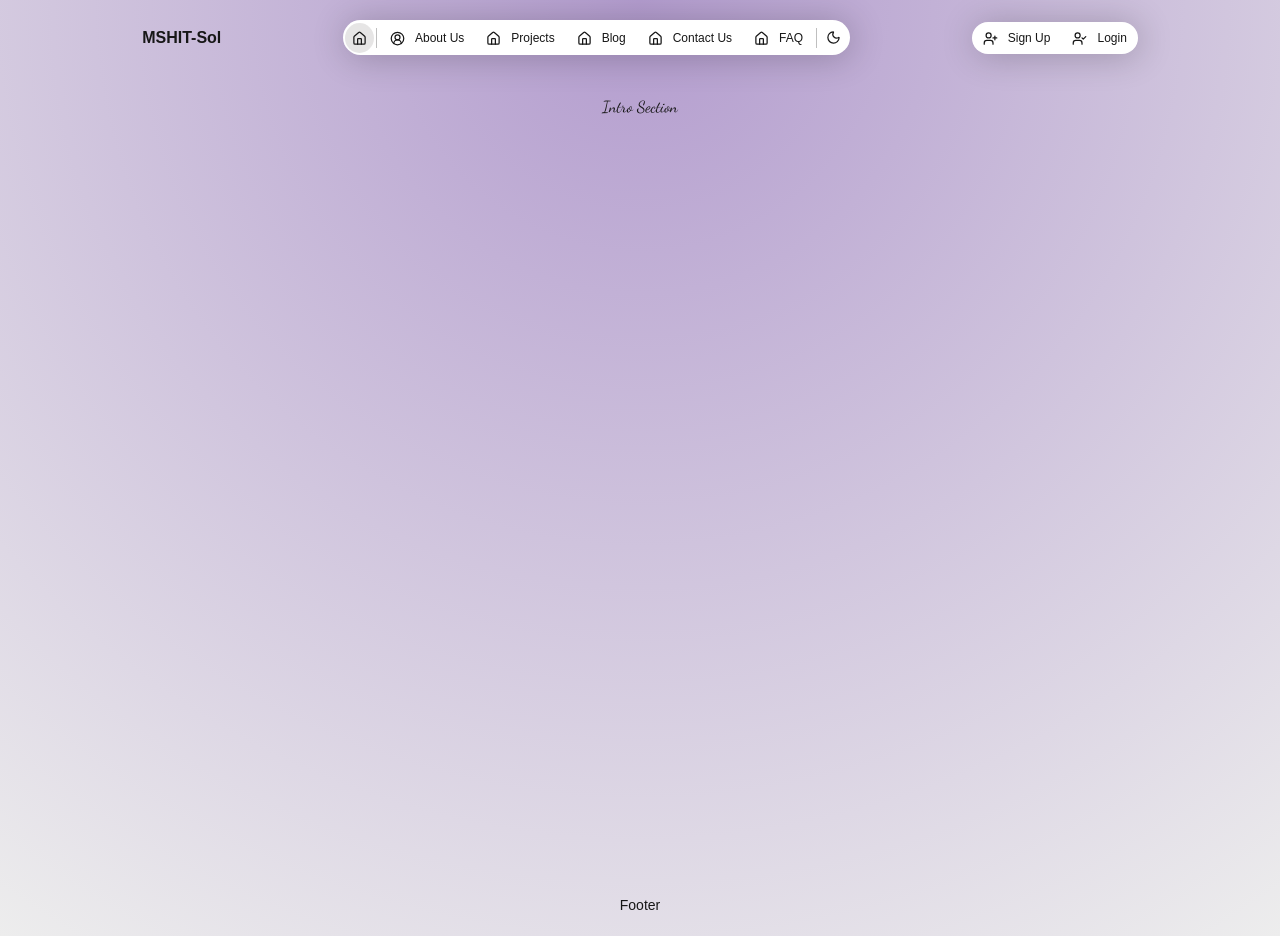
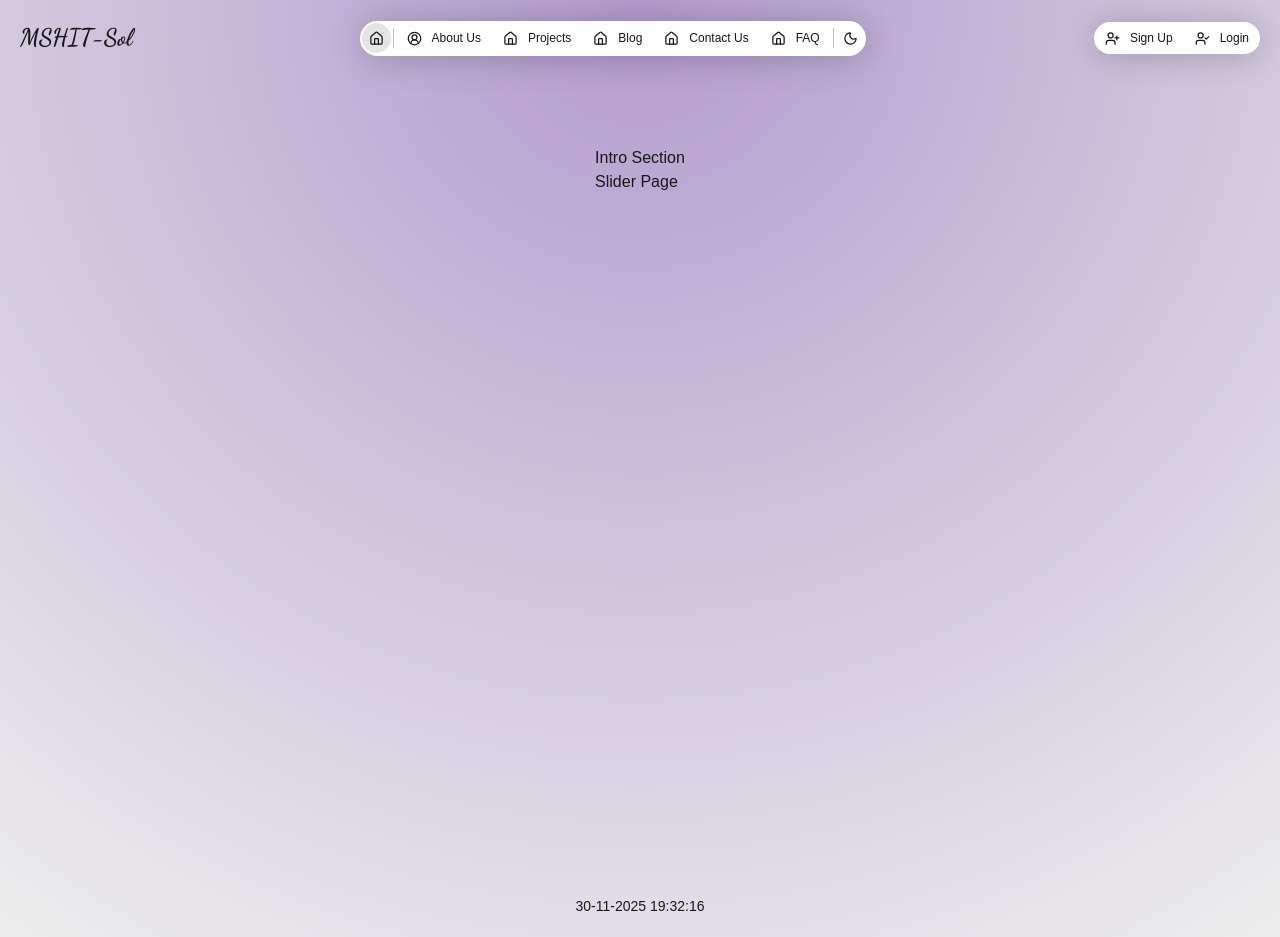
Before and after one commit to mshsun20/mshitsol, a Next.js app in the folder app/: page / in a window 1280 px wide. Built offline with nearby package versions, Linux system fonts and the light colour scheme.

Commit message:
Homepage design started

```diff
--- a/app/components/Footer.tsx
+++ b/app/components/Footer.tsx
@@ -1,8 +1,25 @@
 import React from 'react'
+import moment from 'moment'
 
 const Footer = () => {
+  const [currentTime, setCurrentTime] = React.useState(moment().format('DD-MM-YYYY HH:mm:ss'));
+
+  React.useEffect(() => {
+    const interval = setInterval(() => {
+      setCurrentTime(moment().format('DD-MM-YYYY HH:mm:ss'));
+    }, 1000);
+
+    return () => clearInterval(interval);
+  }, []);
+
   return (
-    <div className='footer'>Footer</div>
+    <div className='footer'>
+      <div className="disclaimer">
+        <span className='timesec'>{currentTime}</span>
+        <span className='descsec'></span>
+      </div>
+      <div className="social"></div>
+    </div>
   )
 }
 
--- a/app/components/Header.tsx
+++ b/app/components/Header.tsx
@@ -12,6 +12,14 @@ import Link from 'next/link'
 import { useRouter } from 'next/router';
 import React from 'react'
 import { useSelector } from 'react-redux';
+import { Dancing_Script } from 'next/font/google';
+
+const dancingScript = Dancing_Script({
+  weight: ['400', '500', '600', '700'],
+  subsets: ['latin'],
+  display: 'swap',
+  variable: '--font-dancing-script',
+});
 
 const menuItems = [
   { text: "Home", href: "/", iconOnly: true },
@@ -92,7 +100,7 @@ const Header = () => {
   }, [isAuthenticated]);
 
   return (
-    <div className='header'>
+    <div className='header dancingScript'>
       <div className='logosec'>MSHIT-Sol</div>
       <div className="navsec">
         {menuItems.map((elm, index) =>
--- /dev/null
+++ b/app/components/SliderSection/SliderPage.tsx
@@ -0,0 +1,9 @@
+import React from 'react'
+
+const SliderPage = () => {
+  return (
+    <div>Slider Page</div>
+  )
+}
+
+export default SliderPage
--- a/app/package.json
+++ b/app/package.json
@@ -14,6 +14,7 @@
     "@reduxjs/toolkit": "^2.11.0",
     "axios": "^1.13.2",
     "lucide-react": "^0.554.0",
+    "moment": "^2.30.1",
     "next": "16.0.7",
     "react": "19.2.1",
     "react-dom": "19.2.1",
--- a/app/pages/_app.tsx
+++ b/app/pages/_app.tsx
@@ -11,14 +11,6 @@ import store, { persistor } from "@/redux/store";
 import { Store } from "@/config/axiosInstance";
 import { setupInterceptors } from "@/config/axiosInstance";
 import Snackbar from "@/utilities/Snackbar";
-import { Dancing_Script } from 'next/font/google';
-
-const dancingScript = Dancing_Script({
-  weight: ['400', '500', '600', '700'],
-  subsets: ['latin'],
-  display: 'swap',
-  variable: '--font-dancing-script',
-});
 
 function App({ Component, pageProps }: AppProps) {
   React.useEffect(() => {
--- a/app/pages/index.tsx
+++ b/app/pages/index.tsx
@@ -1,5 +1,6 @@
 import Head from "next/head";
 import IntroPage from "@/components/IntroSection/IntroPage";
+import SliderPage from "@/components/SliderSection/SliderPage";
 
 export default function Home() {
   return (
@@ -57,6 +58,7 @@ export default function Home() {
       <main className="main-body">
         <div className="major-body">
           <IntroPage />
+          <SliderPage />
         </div>
       </main>
     </>
--- a/app/styles/globals.css
+++ b/app/styles/globals.css
@@ -50,7 +50,6 @@ html {
 }
 body {
   background: var(--background);
-  /* width: 100vw; */
   color: var(--foreground);
   font-family: Arial, Helvetica, sans-serif;
 }
@@ -73,18 +72,3 @@ body {
 @import './header.css';
 @import './footer.css';
 @import './main.css';
-
-.main-body {
-  display: flex;
-  justify-content: flex-start;
-  align-items: center;
-  flex-direction: column;
-  min-height: 100vh;
-  font-size: 1.6rem;
-
-  .major-body {
-    width: auto;
-    padding: 2rem;
-    font-family: "Dancing Script", cursive;
-  }
-}
--- a/app/styles/header.css
+++ b/app/styles/header.css
@@ -1,10 +1,9 @@
-/* @import url("https://fonts.googleapis.com/css2?family=Dancing+Script:wght@400..700&display=swap"); */
 
 .header {
   position: sticky;
   top: 0;
   display: flex;
-  justify-content:space-evenly;
+  justify-content:space-between;
   align-items: center;
   flex-flow: row wrap;
   background-color: var(--background);
@@ -20,14 +19,11 @@
   justify-content: flex-start;
   align-items: center;
   width: auto;
-
-  .logo {
-    font-family: "Dancing Script", cursive;
-    text-decoration: none;
-    color: var(--text-color);
-    font-size: 2.4rem;
-    font-weight: bolder;
-  }
+  font-family: "Dancing Script", cursive;
+  text-decoration: none;
+  color: var(--text-color);
+  font-size: 2.4rem;
+  font-weight: bolder;
 }
 
 .navsec {
--- a/app/styles/main.css
+++ b/app/styles/main.css
@@ -34,11 +34,12 @@
 }
 
 /* Main Body styles */
-/* .main-body {
+.main-body {
   display: flex;
   justify-content: flex-start;
   align-items: center;
   flex-direction: column;
+  padding: 5rem;
   min-height: 100vh;
   font-size: 1.6rem;
 
@@ -46,4 +47,4 @@
     width: auto;
     padding: 2rem;
   }
-} */
+}
```
Also changed, not shown: 1 other file (tests, documents, lock files or other folders).
